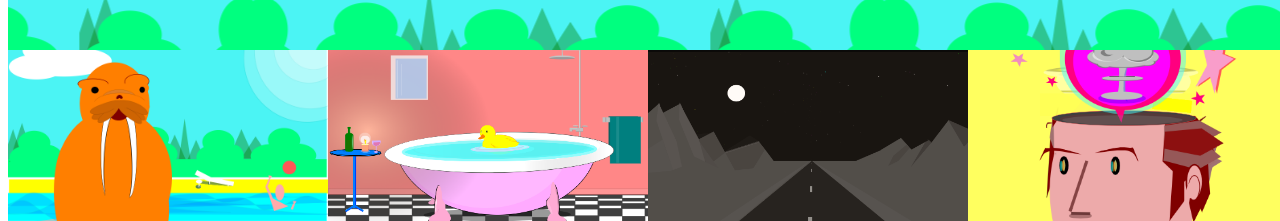
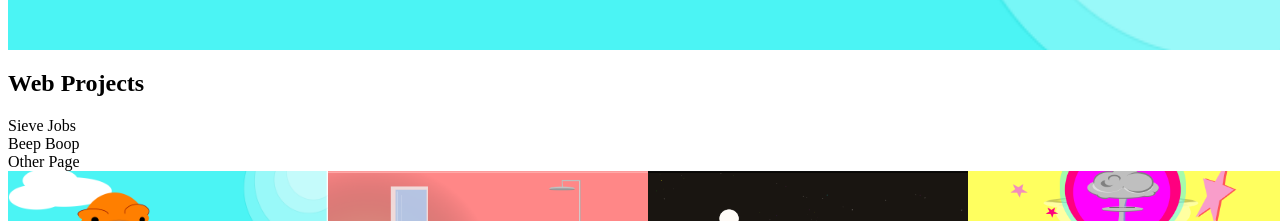
Before and after one commit to k3vnb/portfolio-prodbuild, a React app: page /#/ in a window 1280 px wide. Shown: the part 2284-2505 px from the top of the page. Built offline with nearby package versions, Linux system fonts and the light colour scheme.

Commit message:
lay framework for project links

```diff
--- a/src/components/Gallery.jsx
+++ b/src/components/Gallery.jsx
@@ -8,6 +8,7 @@ function Gallery(props){
         .gallery-card {
           width: 25%;
           height: 200px;
+          overflow: hidden;
         }
         @media screen and (max-width: 500px){
           .gallery-card {
@@ -18,8 +19,12 @@ function Gallery(props){
         .gallery-image {
           background-color: white;
           width: 100%;
+          height: 110%;
+          object-fit: cover;
+          transition: height .3s ease-in;
+        }
+        .gallery-image:hover {
           height: 100%;
-          object-fit: cover;
         }
         `}</style>
       <img className="gallery-image" src={props.imageItself} alt={props.imageTitle} />
--- a/src/components/GalleryList.jsx
+++ b/src/components/GalleryList.jsx
@@ -59,6 +59,8 @@ class GalleryList extends React.Component {
           width: 100%;
           background-image: url(${pool});
           background-position: 11% 14%;
+          background-repeat: no-repeat;
+          background-size: cover;
           display: flex;
           justify-content: center;
           align-items: center;
@@ -82,6 +84,12 @@ class GalleryList extends React.Component {
           <h2>Projects</h2>
         </div>
       </div>
+      <div className="web-projects">
+        <h2>Web Projects</h2>
+        <div>Sieve Jobs</div>
+        <div>Beep Boop</div>
+        <div>Other Page</div>
+      </div>
       <div className="gallery-main-content">
 
         {masterGalleryList.map((picture, index) =>
```
